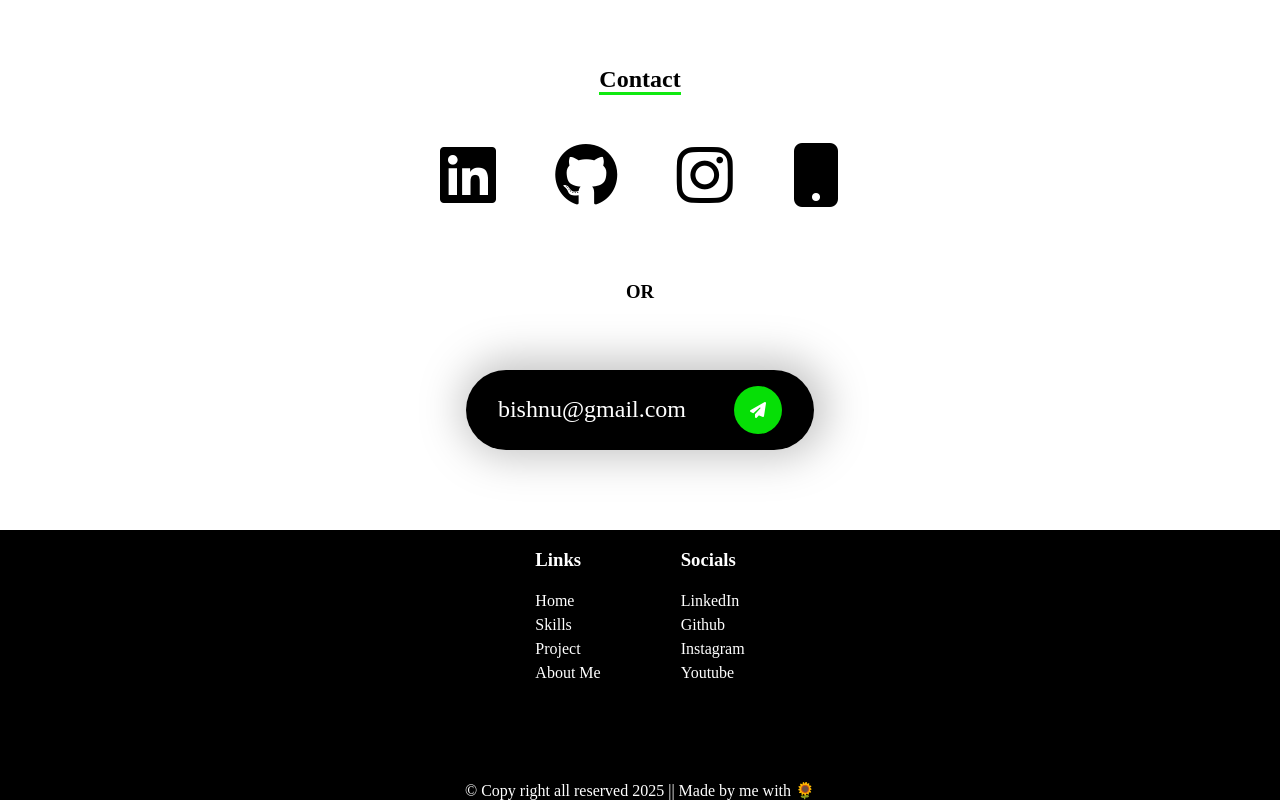
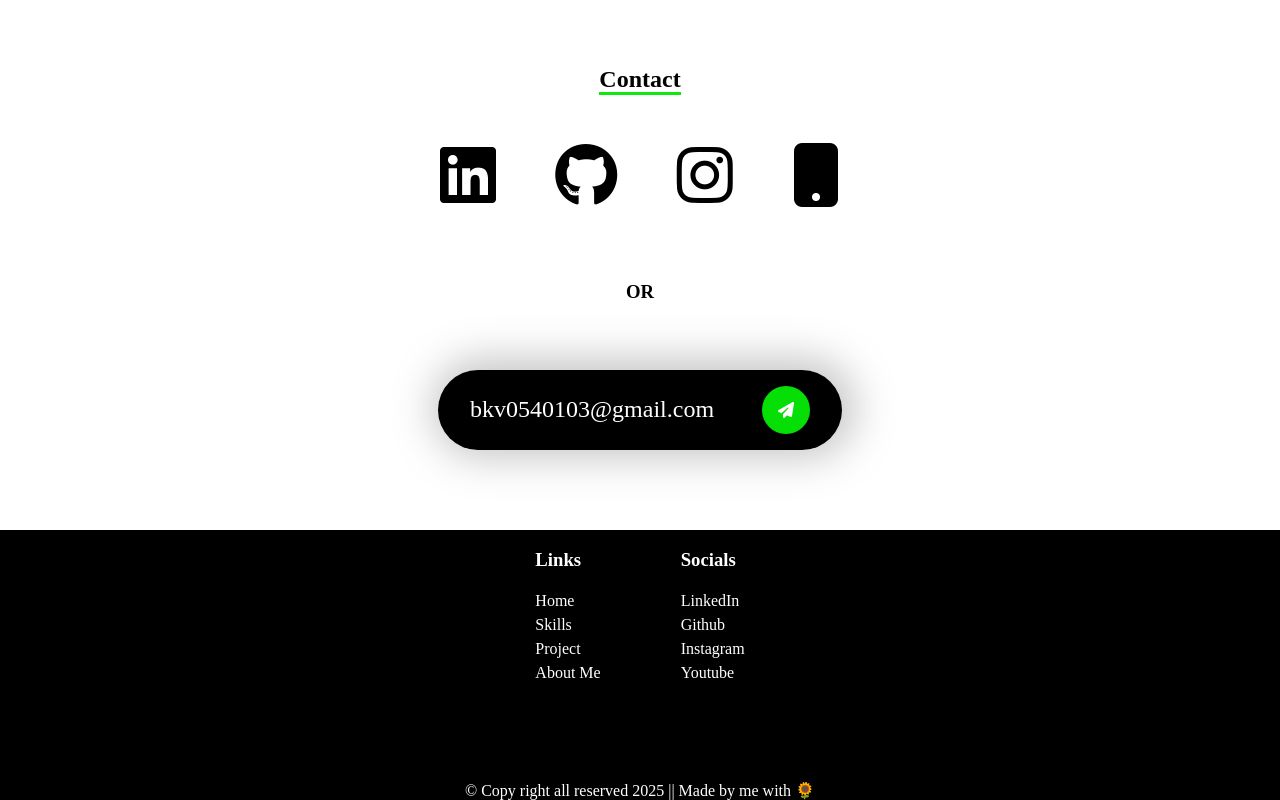
Before and after one commit to Vishnu17-ui/react-portfolio, a React (Vite) app: page / in a window 1280 px wide. Shown: the part 4125-4925 px from the top of the page. Built offline with nearby package versions, Linux system fonts and the light colour scheme; a web font is replaced by a local one.

Commit message:
email address updated

```diff
--- a/src/components/Contact.jsx
+++ b/src/components/Contact.jsx
@@ -16,7 +16,7 @@ export const Contact = () => {
 
         <div className="flex-center">
             <a href="" className="email-section flex-center">
-                <span>bishnu@gmail.com</span>
+                <span>bkv0540103@gmail.com</span>
                 <div className="email-icon flex-center">
                     <i className="fa-solid fa-paper-plane"></i>
                 </div>
```
